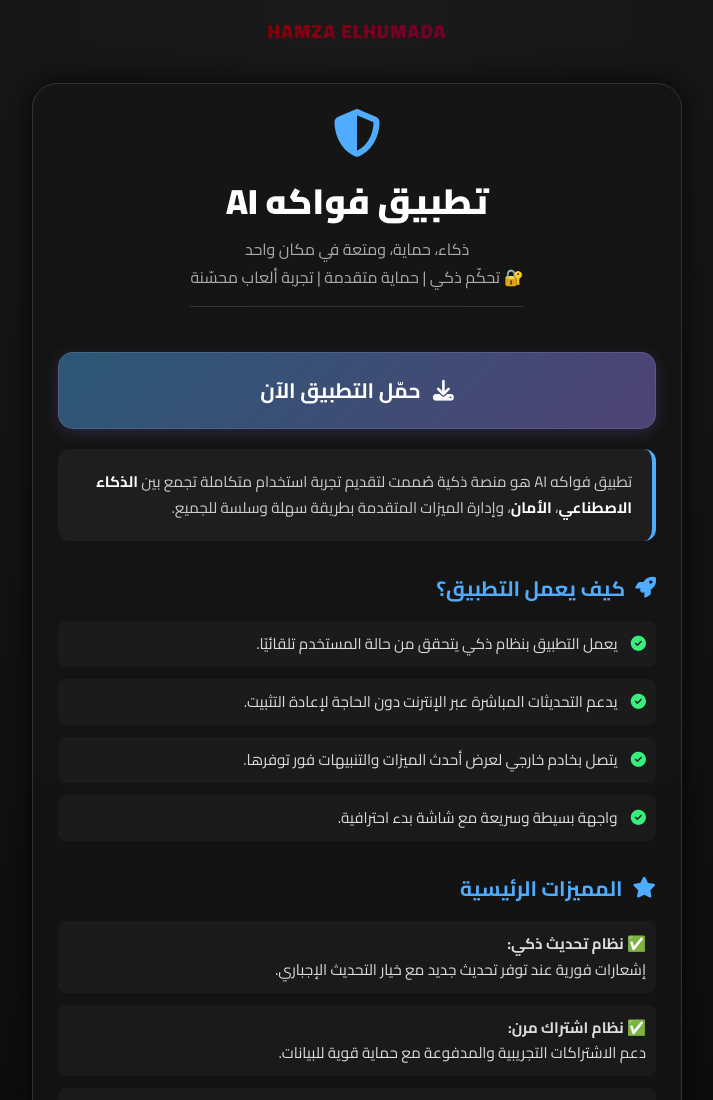
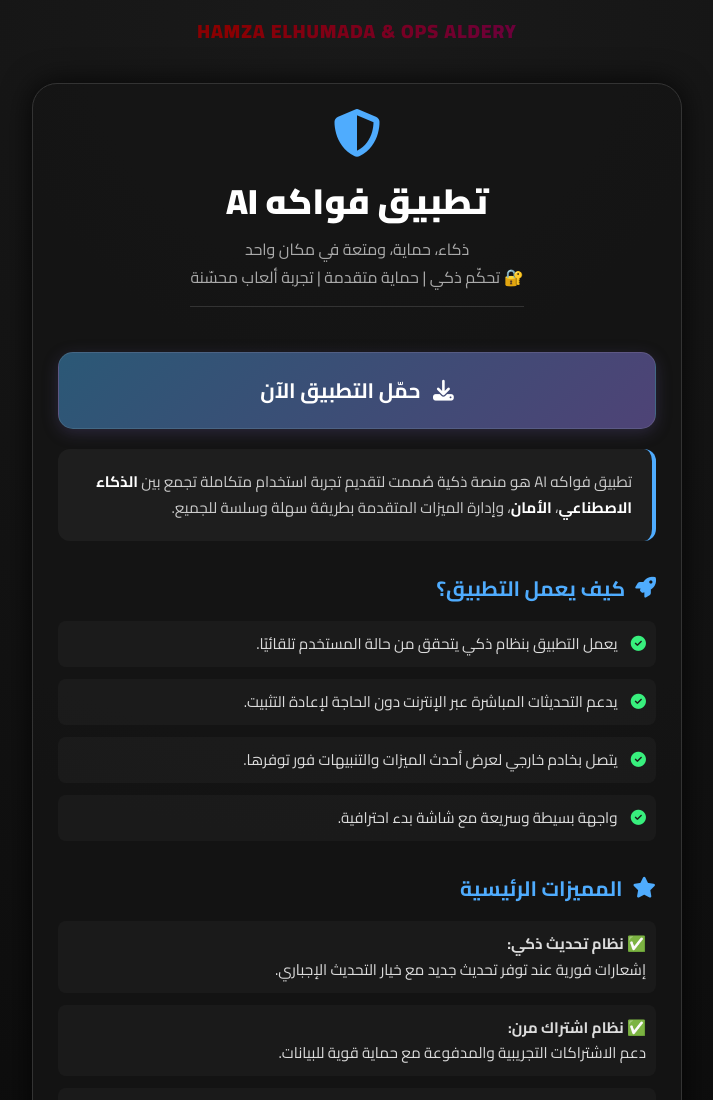
Before and after one commit to yasmenjasm2-sketch/my-website, a plain HTML site: page index.html in a window 1280 px wide. Shown: the top 1100 px of the page, without its empty margins (283-996 px from the left). Drawn offline with Linux system fonts and the light colour scheme.

Commit message:
Update index.html

```diff
--- a/index.html
+++ b/index.html
@@ -207,7 +207,7 @@
 <body>
 
     <div class="developer-rights">
-        hamza elhumada
+        hamza elhumada  & ops aldery
     </div>
 
     <div class="container">
```
